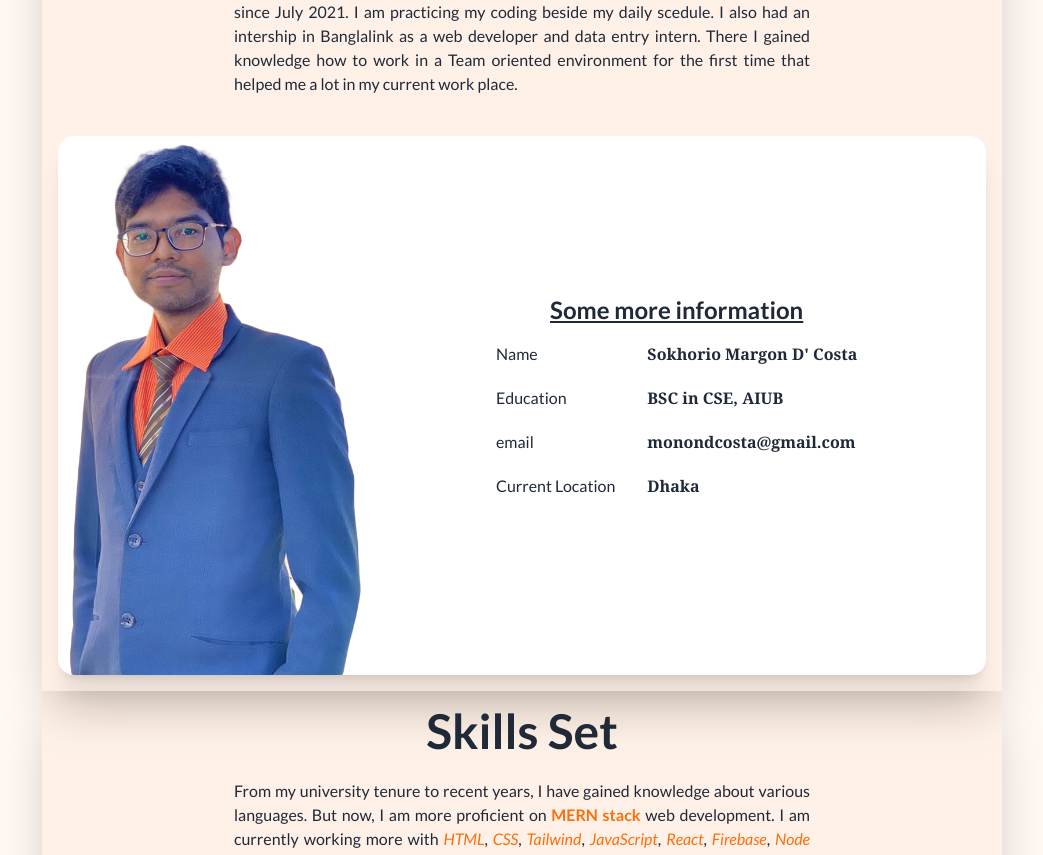
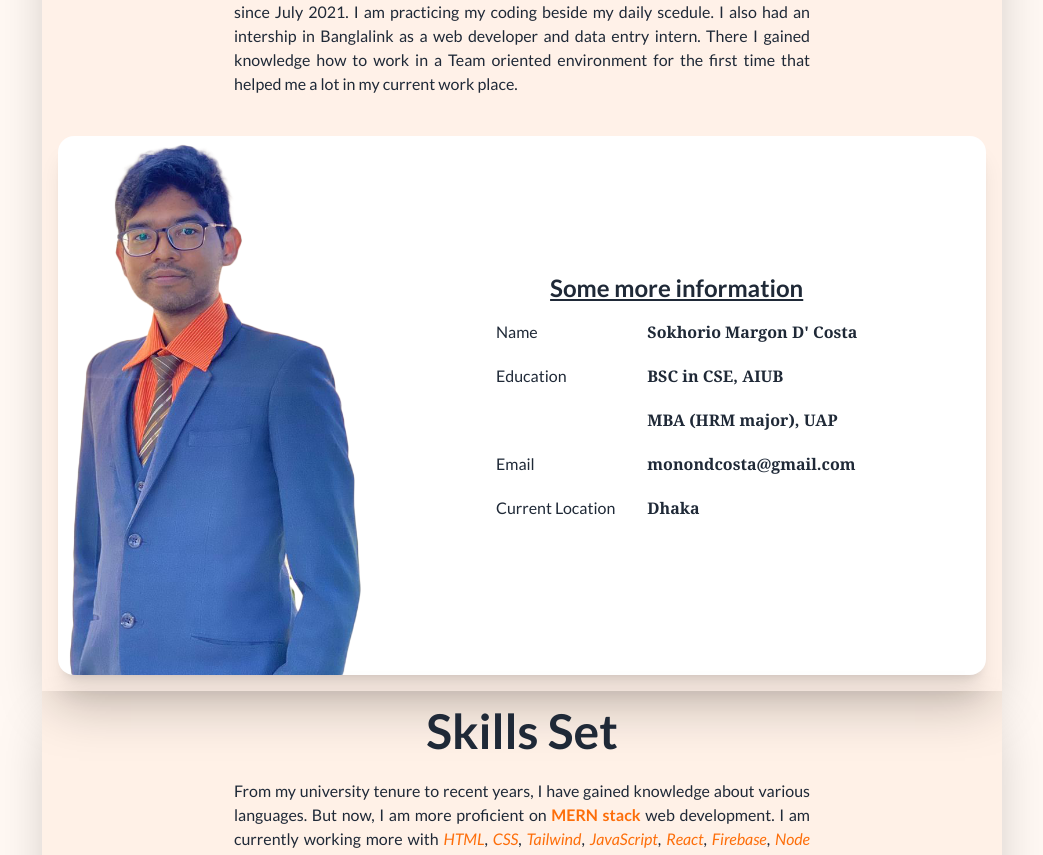
Before and after one commit to Marg0n/Portfolio, a React (Vite) app: page / in a window 1280 px wide. Shown: the part 1020-1875 px from the top of the page, without its empty margins (118-1161 px from the left). Built offline with nearby package versions, Linux system fonts and the light colour scheme.

Commit message:
Update: updated about section

```diff
--- a/src/components/About.jsx
+++ b/src/components/About.jsx
@@ -32,33 +32,37 @@ const About = () => {
 
             <div className="hero mt-28 min-h-screen" id="about">
                 <div className="hero-content text-center md:w-3/4 min-h-3/4 shadow-2xl bg-opacity-5 bg-orange-500 flex flex-col">
-                    <div className="max-w-xl " data-aos="flip-left" data-aos-duration="2000">
+                    <div className="max-w-xl " data-aos="slide-up" data-aos-duration="2000">
                         <h1 className="text-5xl font-bold">About Me</h1>
                         <p className="py-6 text-justify text-pretty">
                             Currently I am studying in MBA in UAP and working at <span className="primary-color" title="The CCCUL Ltd"><a href="https://cccul.com/" target="blank">The Christian Co-operative Credit Union Ltd., Dhaka</a></span>. Here, I have been working in the NOC, ICT Department since July 2021. I am practicing my coding beside my daily scedule. I also had an intership in Banglalink as a web developer and data entry intern. There I gained knowledge how to work in a Team oriented environment for the first time that helped me a lot in my current work place.
                         </p>
-                    </div
-                    >
+                    </div>
 
                     <div className="card lg:card-side bg-base-100 shadow-xl w-full">
-                        <figure className="lg:w-1/3">
+                        <figure className="lg:w-1/3" data-aos="slide-left" data-aos-duration="2500">
                             <img
                                 className="max-h-screen"
                                 src={Pimg}
                                 alt="profile Pic" />
                         </figure>
-                        <div className="card-body lg:w-2/3 justify-center items-center">
+                        <div
+                            className="card-body lg:w-2/3 justify-center items-center"
+                            data-aos="slide-right" data-aos-duration="2500"
+                        >
                             <h2 className="card-title mb-2 text-2xl underline">Some more information</h2>
                             <div className="text-start items-center justify-center flex gap-8 ">
                                 <div>
                                     <p className="min-h-11">Name</p>
                                     <p className="min-h-11">Education</p>
-                                    <p className="min-h-11">email</p>
+                                    <p className="min-h-11"></p>
+                                    <p className="min-h-11">Email</p>
                                     <p className="min-h-11">Current Location</p>
                                 </div>
                                 <div className="font-bold font-serif">
                                     <p className="min-h-11">Sokhorio Margon D&apos; Costa</p>
                                     <p className="min-h-11">BSC in CSE, AIUB</p>
+                                    <p className="min-h-11">MBA (HRM major), UAP</p>
                                     <p className="min-h-11">monondcosta@gmail.com</p>
                                     <p className="min-h-11">Dhaka</p>
                                 </div>
```
